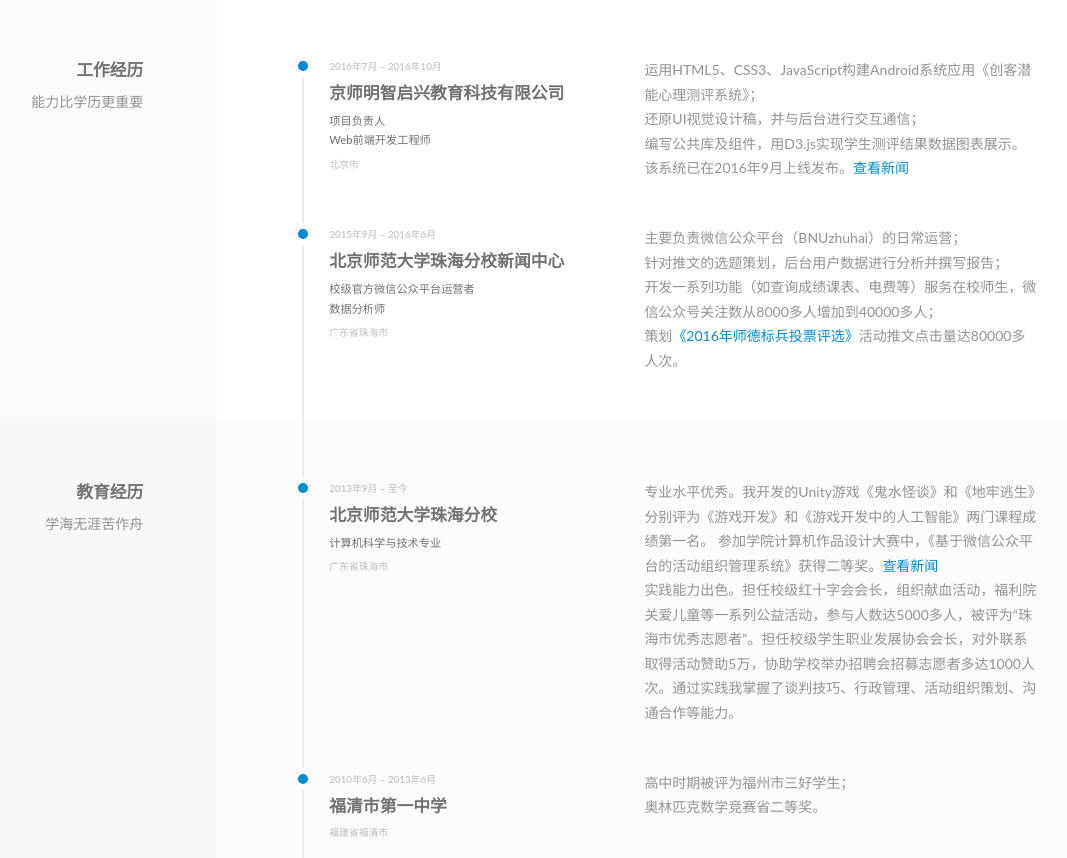
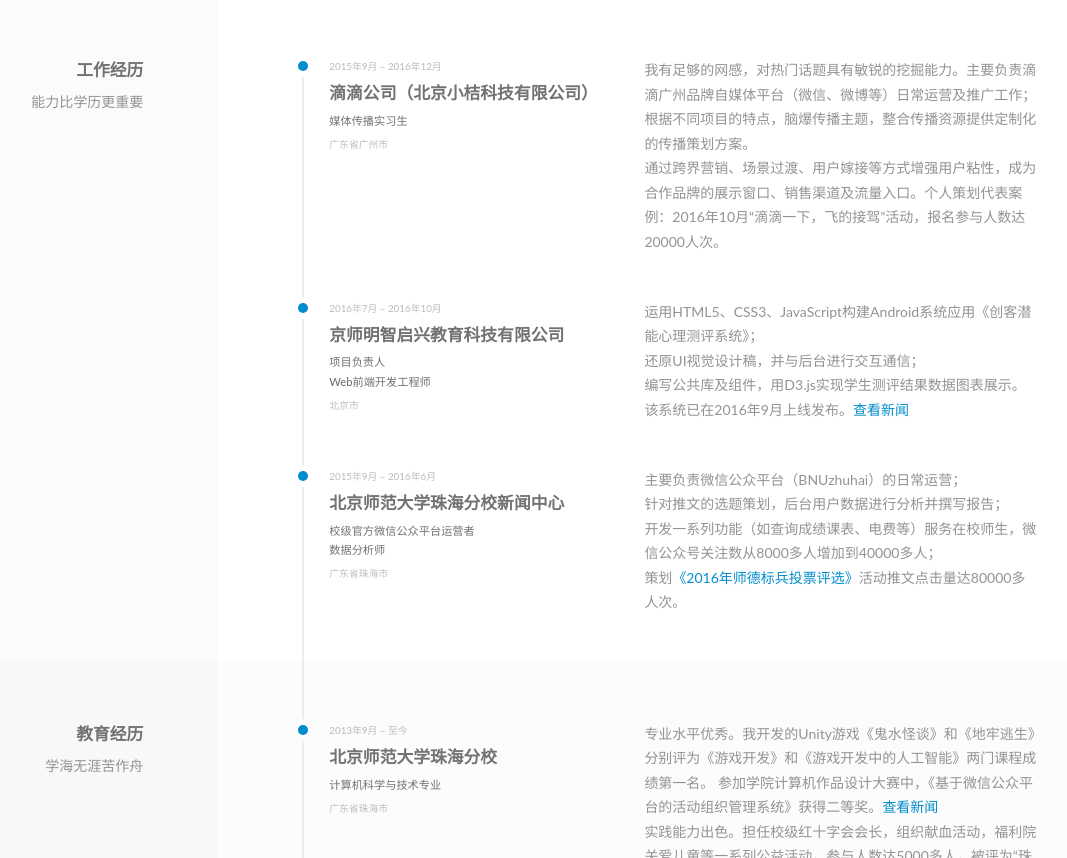
Before and after one commit to wangsunhong/Resume, a plain HTML site: page index.html in a window 1280 px wide. Shown: the part 1233-2091 px from the top of the page, without its empty margins (168-1235 px from the left). Drawn offline with Linux system fonts and the light colour scheme.

Commit message:
Update index.html

```diff
--- a/index.html
+++ b/index.html
@@ -247,6 +247,35 @@
                 <div class="o-section__content  t-section__content  u-pb-0">
 
                     <div class="a-experience-timeline  c-timeline  t-border-color">
+
+                        <div class="c-timeline__item">
+                            <div class="c-timeline__point  t-timeline__point  t-primary-bg"></div>
+                            <div class="o-content">
+                                <div class="o-grid">
+                                    <div class="o-grid__col-md-5">
+                                        <div class="c-work__timeframe">
+                                            2015年9月 &ndash; 2016年12月
+                                        </div>
+                                        <h3 class="c-work__heading">
+                                            滴滴公司（北京小桔科技有限公司）
+                                        </h3>
+                                        <h4 class="c-work__title">
+                                            媒体传播实习生
+                                        </h4>
+                                        <div class="c-work__location">
+                                            广东省广州市
+                                        </div>
+                                    </div>
+                                    <div class="o-grid__col-md-7">
+                                        <p>
+                                            我有足够的网感，对热门话题具有敏锐的挖掘能力。主要负责滴滴广州品牌自媒体平台（微信、微博等）日常运营及推广工作；根据不同项目的特点，脑爆传播主题，整合传播资源提供定制化的传播策划方案。<br/>通过跨界营销、场景过渡、用户嫁接等方式增强用户粘性，成为合作品牌的展示窗口、销售渠道及流量入口。个人策划代表案例：2016年10月“滴滴一下，飞的接驾”活动，报名参与人数达20000人次。
+
+                                        </p>
+                                    </div>
+                                </div>
+                            </div>
+                        </div>
+
 
                         <div class="c-timeline__item">
                             <div class="c-timeline__point  t-timeline__point  t-primary-bg"></div>
```
